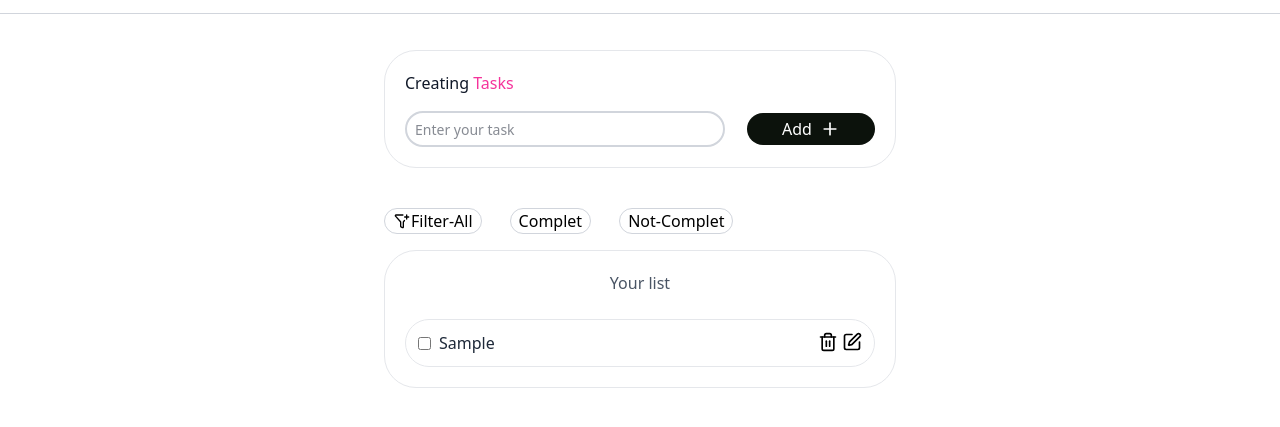
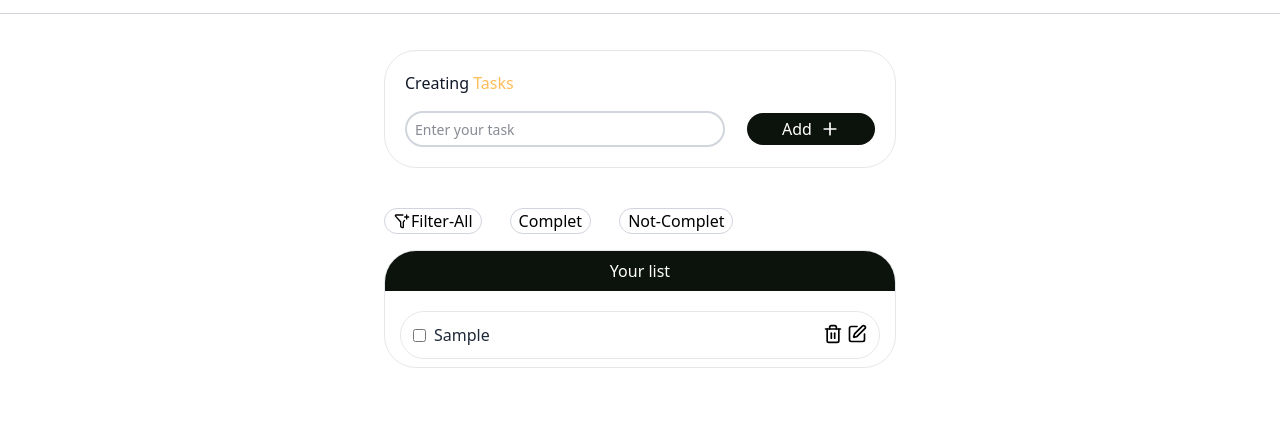
Before and after one commit to samanezarini/todo-list, a website: page index.html in a window 1280 px wide. Both pictures are taken after typing "Sample" into the empty fields and a click on the button "Add". Shown: the part 55-482 px from the top of the page. Drawn offline with Linux system fonts and the light colour scheme.

Commit message:
new edite

```diff
--- a/index.html
+++ b/index.html
@@ -157,7 +157,7 @@
             <div class="container mx-auto text-gray-900">
               <div class="mb-4">
                 <div>
-                  <p>Creating <span class="text-[#f5339b]">Tasks</span></p>
+                  <p>Creating <span class="text-[#ffbc57]">Tasks</span></p>
                 </div>
               </div>
 
@@ -247,13 +247,16 @@
 
         <!-- start taskbox -->
         <div
-          class="mx-auto flex items-center justify-between max-w-lg p-5 border border-gray-200 rounded-4xl overflow-hidden"
+          class="mx-auto max-w-lg flex items-center justify-between border border-gray-200 rounded-4xl overflow-hidden mb-20"
           id="task-box"
         >
-          <div class="text-gray-600 flex-auto">
-            <p>Your list</p>
+          <div class="w-full h-10 items-center bg-[#0c120c]">
+            <div class="text-white text-center leading-10">
+              <p>Your list</p>
+            </div>
           </div>
         </div>
+
         <!-- end taskbox -->
       </div>
     </main>
--- a/script.js
+++ b/script.js
@@ -18,8 +18,9 @@ addBtn.addEventListener("click", () => {
     "rounded-4xl",
     "px-3",
     "py-2",
-    "mt-3",
-    "w-full",
+    "mt-2",
+    "mb-2",
+    "w-[30rem]",
     "gap-3"
   );
 
```
Also changed, not shown: src/output.css.
